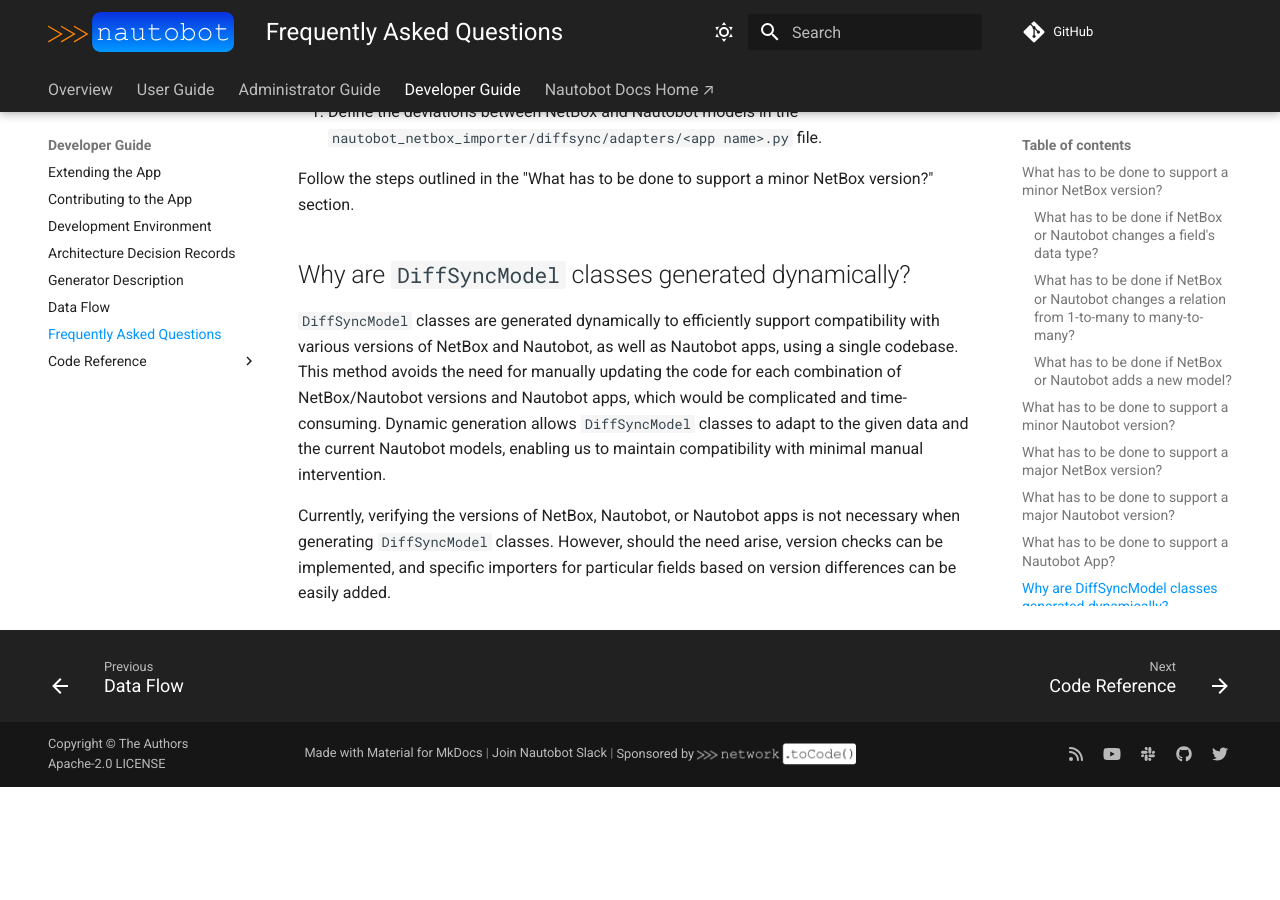
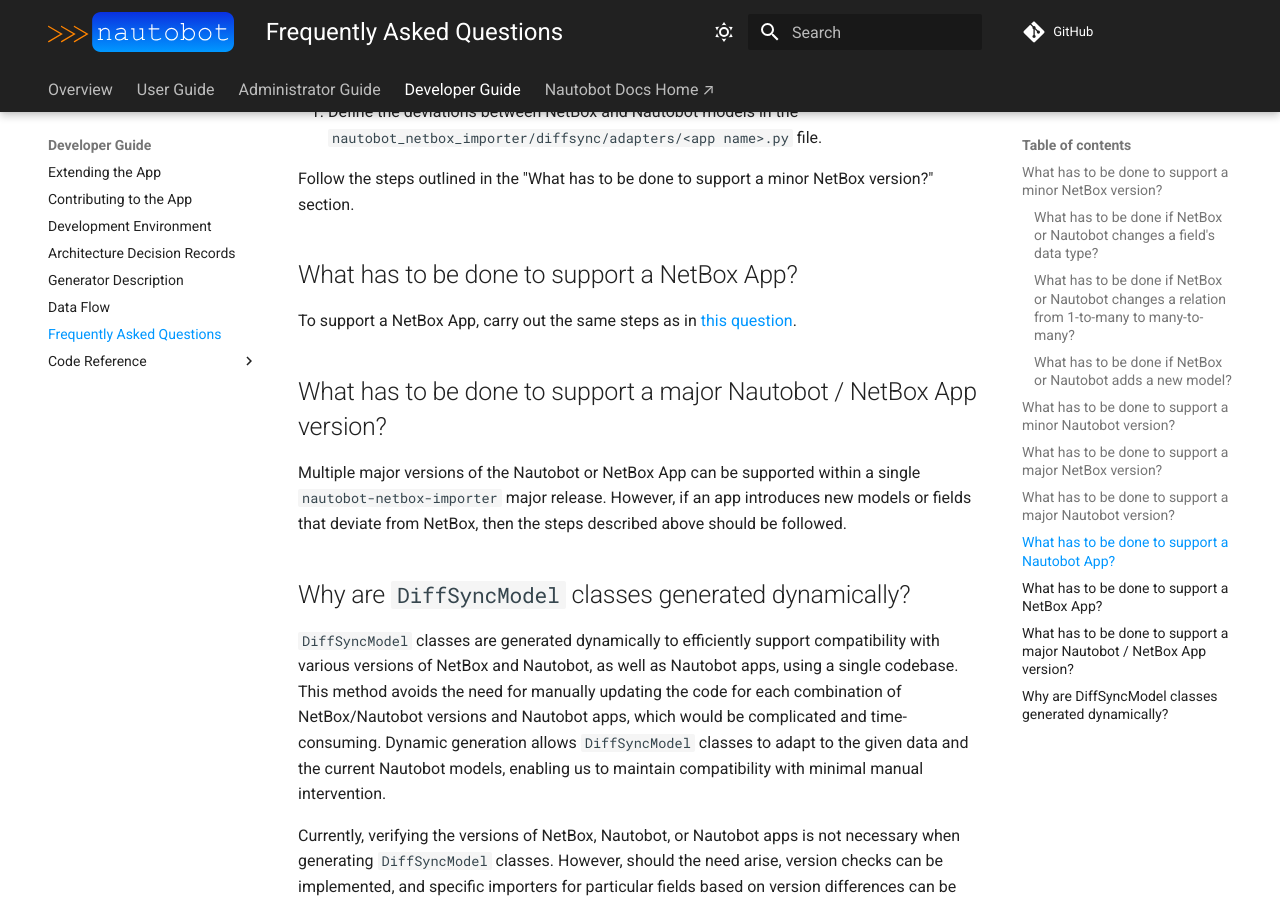
Before and after one commit to nautobot/nautobot-app-netbox-importer, an MkDocs documentation site: the page built from docs/dev/faq.md, in a window 1280 px wide and 900 px high, scrolled down 2953 px. Built offline with MkDocs 1.6.1 and Material for MkDocs 9.7.7, drawn with Linux system fonts in a browser that asks for light colours; comment, search, counter and statistics services are not loaded; before the commit the page ends 3740 px from its top, so only the background shows below that.

Commit message:
docs: Nautobot / NetBox apps support

```diff
--- a/docs/dev/faq.md
+++ b/docs/dev/faq.md
@@ -106,6 +106,14 @@ invoke build
 
 Follow the steps outlined in the "What has to be done to support a minor NetBox version?" section.
 
+## What has to be done to support a NetBox App?
+
+To support a NetBox App, carry out the same steps as in [this question](#what-has-to-be-done-to-support-a-minor-netbox-version).
+
+## What has to be done to support a major Nautobot / NetBox App version?
+
+Multiple major versions of the Nautobot or NetBox App can be supported within a single `nautobot-netbox-importer` major release. However, if an app introduces new models or fields that deviate from NetBox, then the steps described above should be followed.
+
 ## Why are `DiffSyncModel` classes generated dynamically?
 
 `DiffSyncModel` classes are generated dynamically to efficiently support compatibility with various versions of NetBox and Nautobot, as well as Nautobot apps, using a single codebase. This method avoids the need for manually updating the code for each combination of NetBox/Nautobot versions and Nautobot apps, which would be complicated and time-consuming. Dynamic generation allows `DiffSyncModel` classes to adapt to the given data and the current Nautobot models, enabling us to maintain compatibility with minimal manual intervention.
```
